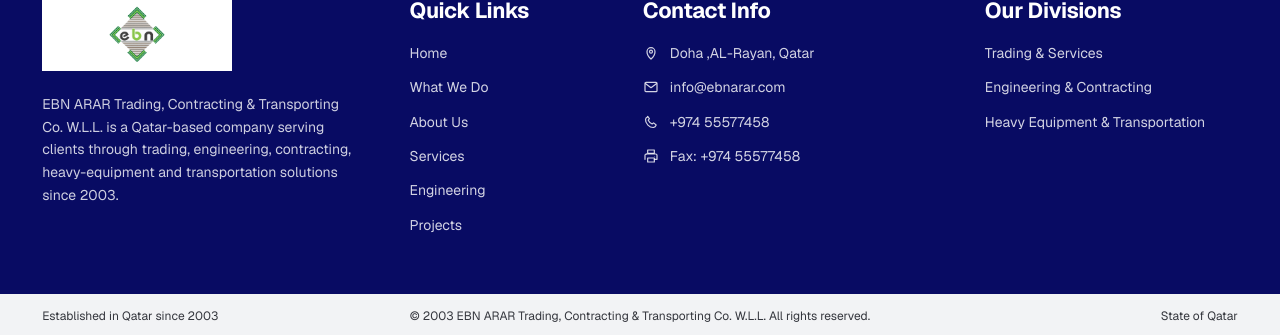
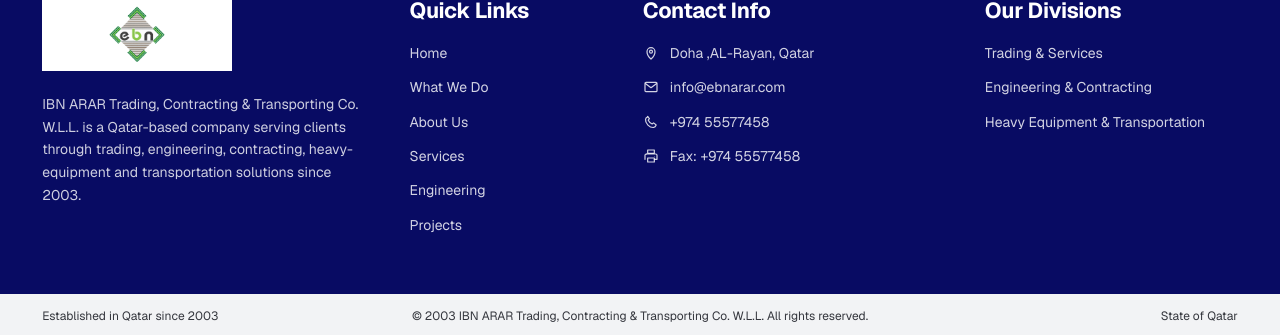
Before and after one commit to Shijastk/ibnarar, a Next.js app: page / in a window 1280 px wide. Shown: the part 5225-5560 px from the top of the page. Built offline with nearby package versions, Linux system fonts and the light colour scheme.

Commit message:
Fix IBN ARAR spelling in footer

```diff
--- a/components/footer/footer.tsx
+++ b/components/footer/footer.tsx
@@ -61,11 +61,11 @@
     <footer id="contact" className={`${styles.footer} section-anchor`}>
       <div className={styles.main}>
         <div className={styles.brandColumn}>
-          <Link href="/" className={styles.brand} aria-label="EBN ARAR home">
-            <Image src={logo} alt="EBN ARAR" className={styles.logo} priority={false} />
+          <Link href="/" className={styles.brand} aria-label="IBN ARAR home">
+            <Image src={logo} alt="IBN ARAR" className={styles.logo} priority={false} />
           </Link>
           <p>
-            EBN ARAR Trading, Contracting &amp; Transporting Co. W.L.L. is a Qatar-based company serving clients through trading, engineering, contracting, heavy-equipment and transportation solutions since 2003.
+            IBN ARAR Trading, Contracting &amp; Transporting Co. W.L.L. is a Qatar-based company serving clients through trading, engineering, contracting, heavy-equipment and transportation solutions since 2003.
           </p>
         </div>
 
@@ -112,7 +112,7 @@
 
       <div className={styles.bottomBar}>
         <span>Established in Qatar since 2003</span>
-        <span>© 2003 EBN ARAR Trading, Contracting &amp; Transporting Co. W.L.L. All rights reserved.</span>
+        <span>© 2003 IBN ARAR Trading, Contracting &amp; Transporting Co. W.L.L. All rights reserved.</span>
         <span>State of Qatar</span>
       </div>
     </footer>
```
